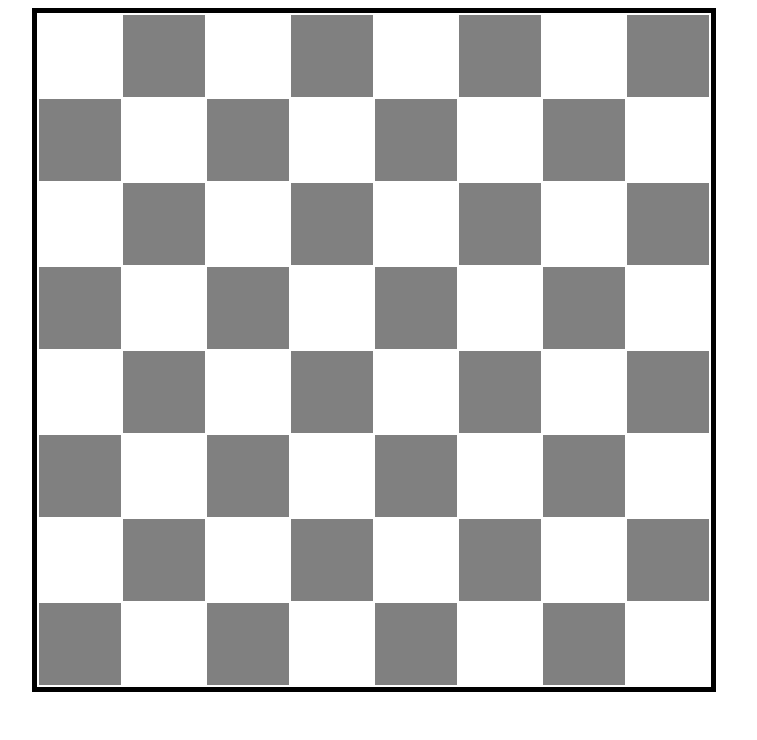
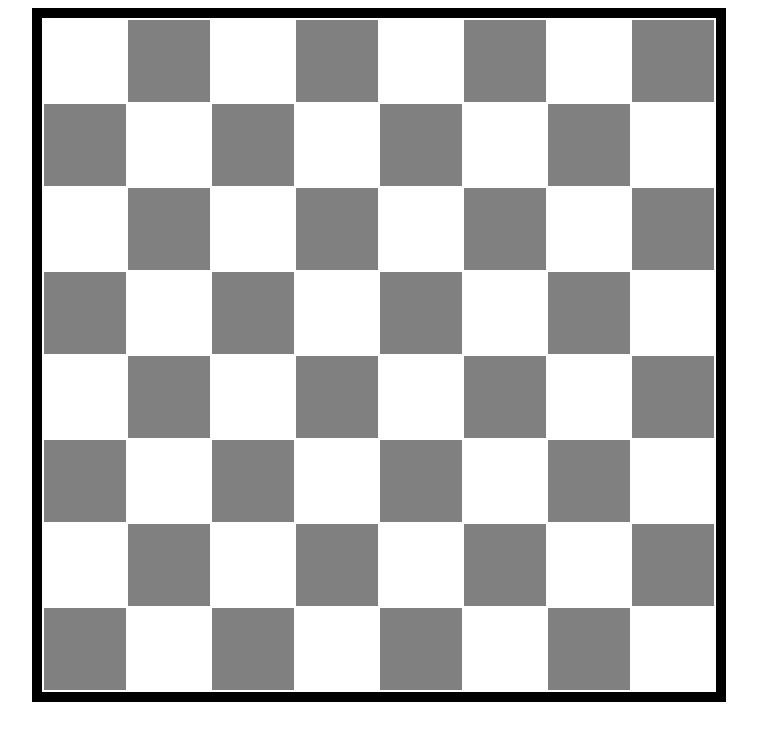
Before and after one commit to noambenshoham/ChessProject, a plain HTML site: page chess.html in a window 1280 px wide. Shown: the whole page, without its empty margins (126-883 px from the left). Drawn offline with Linux system fonts and the light colour scheme.

Commit message:
Add files via upload

```diff
--- a/chess.html
+++ b/chess.html
@@ -5,90 +5,11 @@
     <meta http-equiv="X-UA-Compatible" content="IE=edge">
     <meta name="viewport" content="width=device-width, initial-scale=1.0">
     <title>Document</title>
-    <link rel="stylesheet" href="style.css">
+    <link rel="stylesheet" href="style.css" type="text/css">
+    <script src="code.js"></script>
+
 </head>
 <body>
-    <table class="chess">
-        <tr>
-            <th class="white"></th>
-            <th class="black"></th>
-            <th class="white"></th>
-            <th class="black"></th>
-            <th class="white"></th>
-            <th class="black"></th>
-            <th class="white"></th>
-            <th class="black"></th>
-        </tr>
-        <tr>
-            <th class="black"></th>
-            <th class="white"></th>
-            <th class="black"></th>
-            <th class="white"></th>
-            <th class="black"></th>
-            <th class="white"></th>
-            <th class="black"></th>
-            <th class="white"></th>
-        </tr>
-        <tr>
-            <th class="white"></th>
-            <th class="black"></th>
-            <th class="white"></th>
-            <th class="black"></th>
-            <th class="white"></th>
-            <th class="black"></th>
-            <th class="white"></th>
-            <th class="black"></th>
-        </tr>
-        <tr>
-            <th class="black"></th>
-            <th class="white"></th>
-            <th class="black"></th>
-            <th class="white"></th>
-            <th class="black"></th>
-            <th class="white"></th>
-            <th class="black"></th>
-            <th class="white"></th>
-        </tr>
-        <tr>
-            <th class="white"></th>
-            <th class="black"></th>
-            <th class="white"></th>
-            <th class="black"></th>
-            <th class="white"></th>
-            <th class="black"></th>
-            <th class="white"></th>
-            <th class="black"></th>
-        </tr>
-        <tr>
-            <th class="black"></th>
-            <th class="white"></th>
-            <th class="black"></th>
-            <th class="white"></th>
-            <th class="black"></th>
-            <th class="white"></th>
-            <th class="black"></th>
-            <th class="white"></th>
-        </tr>
-        <tr>
-            <th class="white"></th>
-            <th class="black"></th>
-            <th class="white"></th>
-            <th class="black"></th>
-            <th class="white"></th>
-            <th class="black"></th>
-            <th class="white"></th>
-            <th class="black"></th>
-        </tr>
-        <tr>
-            <th class="black"></th>
-            <th class="white"></th>
-            <th class="black"></th>
-            <th class="white"></th>
-            <th class="black"></th>
-            <th class="white"></th>
-            <th class="black"></th>
-            <th class="white"></th>
-        </tr>
-    </table>
+
 </body>
 </html>
--- /dev/null
+++ b/code.js
@@ -0,0 +1,28 @@
+window.addEventListener('load', () => {
+    const board = document.createElement("table");
+    board.classList.add("chess");
+
+    document.body.appendChild(board);
+    for (let x = 0; x < 8; x++) {
+        const line = document.createElement("tr");
+        board.appendChild(line);
+        for (let y = 0; y < 4; y++) {
+            if (x % 2 === 0) {
+                const whiteSqare = document.createElement("th");
+                line.appendChild(whiteSqare)
+                whiteSqare.classList.add("white");
+                const blackSquare = document.createElement("th");
+                blackSquare.classList.add("black");
+                line.appendChild(blackSquare)
+            } else {
+                const blackSquare = document.createElement("th");
+                blackSquare.classList.add("black");
+                line.appendChild(blackSquare)
+                const whiteSqare = document.createElement("th");
+                line.appendChild(whiteSqare)
+                whiteSqare.classList.add("white");
+            }
+        }
+
+    }
+})
--- a/style.css
+++ b/style.css
@@ -1,6 +1,6 @@
 .chess {
     margin-left: 150px;
-    border: 5px solid black;
+    border: 10px solid black;
 
 }
 .black {
```
